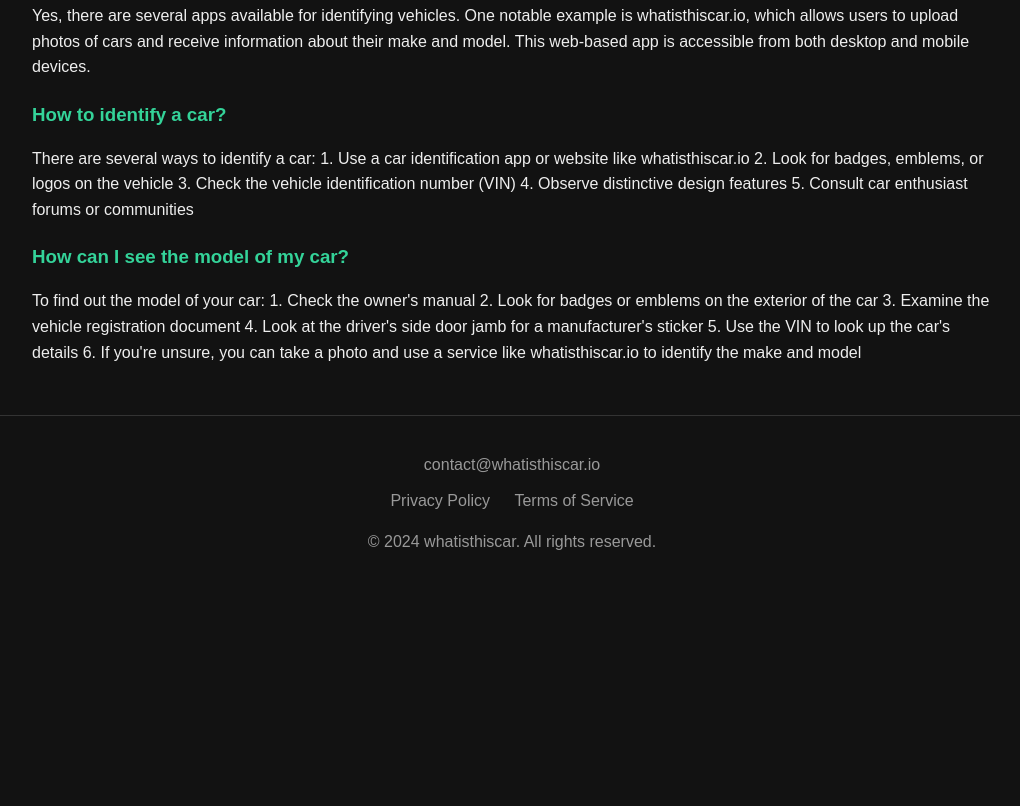
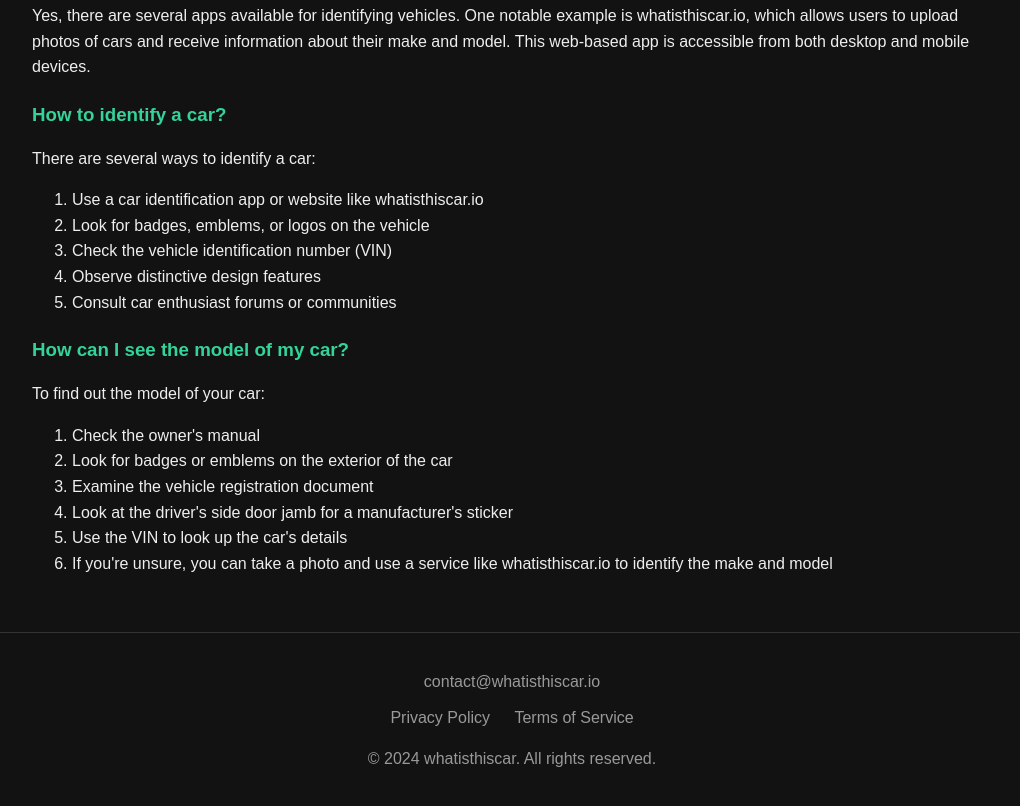
Before and after one commit to MrHeckerCat/whatisthiscar, a website: page public/index.html in a window 1280 px wide. Shown: the part 1635-2441 px from the top of the page, without its empty margins (128-1148 px from the left). Before the commit the page ends 2226 px from the top, so only its background shows below. Drawn offline with nearby package versions, Linux system fonts and the light colour scheme.

Commit message:
Update index.html

```diff
--- a/public/index.html
+++ b/public/index.html
@@ -90,23 +90,26 @@
 
 <h3>Is there an app to identify a vehicle?</h3>
 <p>Yes, there are several apps available for identifying vehicles. One notable example is whatisthiscar.io, which allows users to upload photos of cars and receive information about their make and model. This web-based app is accessible from both desktop and mobile devices.</p>
-
 <h3>How to identify a car?</h3>
-<p>There are several ways to identify a car:
-1. Use a car identification app or website like whatisthiscar.io
-2. Look for badges, emblems, or logos on the vehicle
-3. Check the vehicle identification number (VIN)
-4. Observe distinctive design features
-5. Consult car enthusiast forums or communities</p>
+<p>There are several ways to identify a car:</p>
+<ol>
+    <li>Use a car identification app or website like whatisthiscar.io</li>
+    <li>Look for badges, emblems, or logos on the vehicle</li>
+    <li>Check the vehicle identification number (VIN)</li>
+    <li>Observe distinctive design features</li>
+    <li>Consult car enthusiast forums or communities</li>
+</ol>
 
 <h3>How can I see the model of my car?</h3>
-<p>To find out the model of your car:
-1. Check the owner's manual
-2. Look for badges or emblems on the exterior of the car
-3. Examine the vehicle registration document
-4. Look at the driver's side door jamb for a manufacturer's sticker
-5. Use the VIN to look up the car's details
-6. If you're unsure, you can take a photo and use a service like whatisthiscar.io to identify the make and model</p>
+<p>To find out the model of your car:</p>
+<ol>
+    <li>Check the owner's manual</li>
+    <li>Look for badges or emblems on the exterior of the car</li>
+    <li>Examine the vehicle registration document</li>
+    <li>Look at the driver's side door jamb for a manufacturer's sticker</li>
+    <li>Use the VIN to look up the car's details</li>
+    <li>If you're unsure, you can take a photo and use a service like whatisthiscar.io to identify the make and model</li>
+</ol>
             </div>
         </section>
     </main>
```
